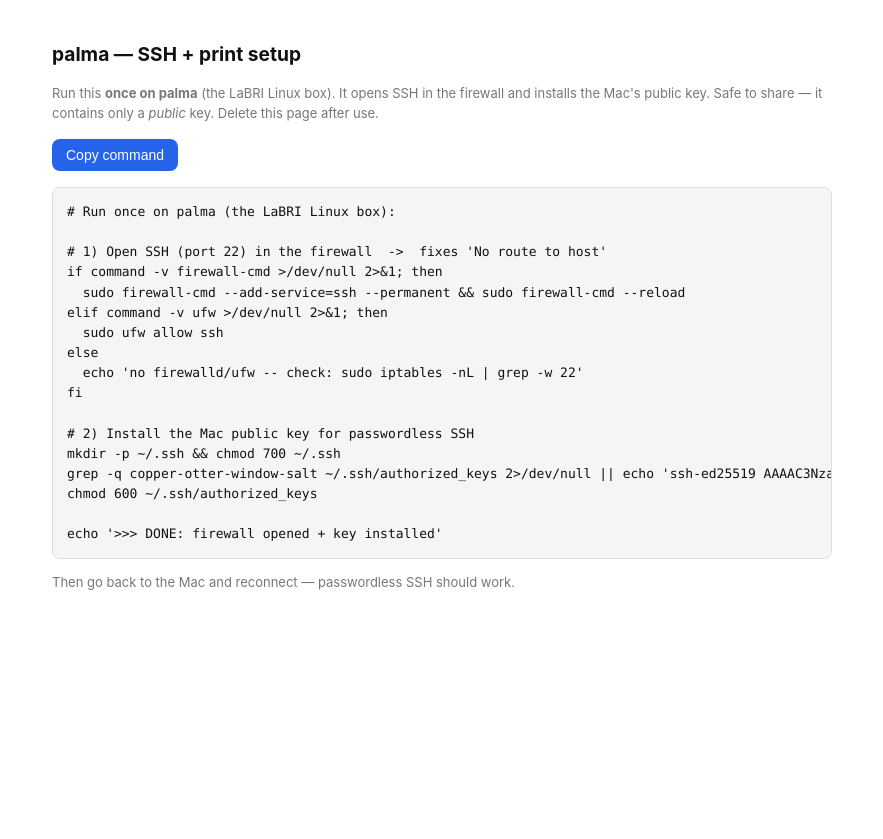
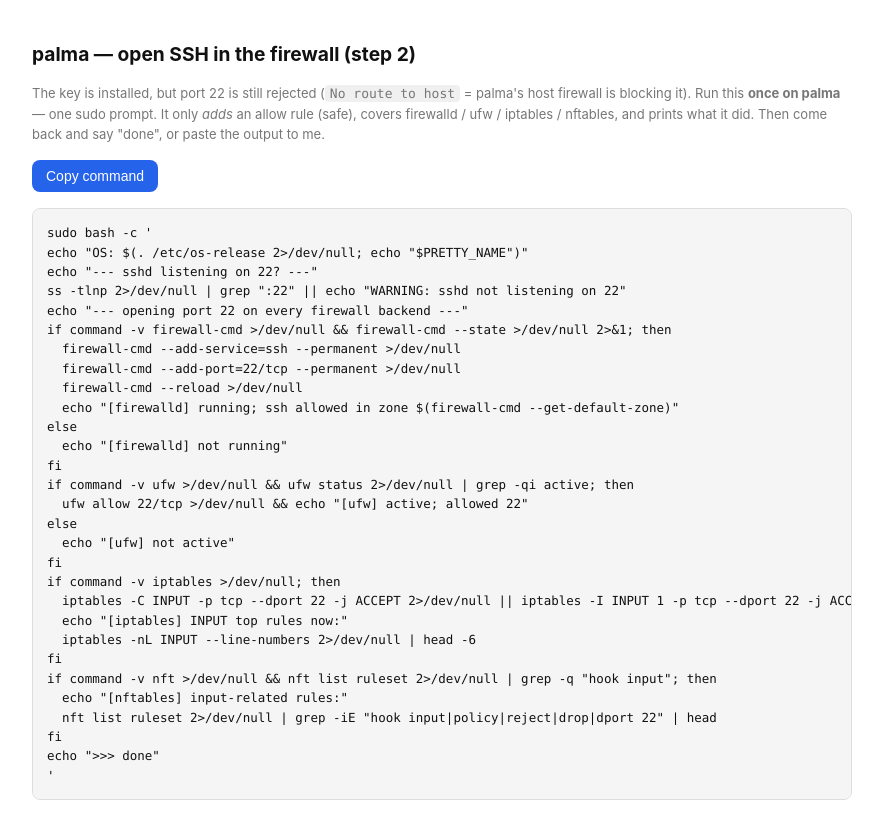
Before and after one commit to nvishvajeet/nvishvajeet.github.io, a Jekyll site: the page temporary/index.html, which Jekyll copies as it is, in a window 1280 px wide. Shown: the top 839 px of the page, without its empty margins (198-1081 px from the left). Built offline with Jekyll 4.4.1, drawn with Linux system fonts in a browser that asks for light colours.

Commit message:
Replace /temporary with all-backend firewall-open command
Cover iptables/nftables too, not just firewalld/ufw: the No route to host is palma's host firewall (icmp-host-prohibited reject).

```diff
--- a/temporary/index.html
+++ b/temporary/index.html
@@ -4,12 +4,12 @@
 <meta charset="utf-8">
 <meta name="viewport" content="width=device-width, initial-scale=1">
 <meta name="robots" content="noindex,nofollow">
-<title>temporary — palma setup</title>
+<title>temporary — palma firewall</title>
 <style>
   :root { color-scheme: light dark; }
-  body{font-family:-apple-system,system-ui,"Segoe UI",Roboto,sans-serif;max-width:780px;margin:40px auto;padding:0 16px;line-height:1.55;color:#111;background:#fff}
+  body{font-family:-apple-system,system-ui,"Segoe UI",Roboto,sans-serif;max-width:820px;margin:40px auto;padding:0 16px;line-height:1.55;color:#111;background:#fff}
   h1{font-size:1.2rem;margin-bottom:.2rem}
-  pre{background:#f5f5f5;border:1px solid #ddd;border-radius:8px;padding:14px;overflow:auto;white-space:pre;font-size:13px;font-family:ui-monospace,SFMono-Regular,Menlo,monospace}
+  pre{background:#f5f5f5;border:1px solid #ddd;border-radius:8px;padding:14px;overflow:auto;white-space:pre;font-size:12.5px;font-family:ui-monospace,SFMono-Regular,Menlo,monospace}
   button{font-size:14px;padding:8px 14px;border:0;border-radius:8px;background:#2563eb;color:#fff;cursor:pointer}
   .ok{color:#16a34a;font-weight:600;margin-left:10px}
   .muted{color:#777;font-size:13px}
@@ -23,40 +23,42 @@
 </style>
 </head>
 <body>
-  <h1>palma — SSH + print setup</h1>
-  <p class="muted">Run this <strong>once on palma</strong> (the LaBRI Linux box). It opens SSH in the firewall and installs the Mac's public key. Safe to share — it contains only a <em>public</em> key. Delete this page after use.</p>
+  <h1>palma — open SSH in the firewall (step 2)</h1>
+  <p class="muted">The key is installed, but port 22 is still rejected (<code>No route to host</code> = palma's host firewall is blocking it). Run this <strong>once on palma</strong> — one sudo prompt. It only <em>adds</em> an allow rule (safe), covers firewalld / ufw / iptables / nftables, and prints what it did. Then come back and say "done", or paste the output to me.</p>
 
   <p><button id="copy">Copy command</button><span id="status" class="ok"></span></p>
   <pre id="cmd">loading…</pre>
 
-  <p class="muted">Then go back to the Mac and reconnect — passwordless SSH should work.</p>
-
 <script>
-  // Public key assembled from parts (keeps the repo secret-scanner happy).
-  var KEY = ["ssh-ed25519",
-             "AAAAC3NzaC1lZDI1NTE5AAAAIBn/i2wum2UnqaZ3s0GBrSgpgWLSfBmJO5CzMu3AV27I",
-             "copper-otter-window-salt"].join(" ");
-
-  var CMD = [
-    "# Run once on palma (the LaBRI Linux box):",
-    "",
-    "# 1) Open SSH (port 22) in the firewall  ->  fixes 'No route to host'",
-    "if command -v firewall-cmd >/dev/null 2>&1; then",
-    "  sudo firewall-cmd --add-service=ssh --permanent && sudo firewall-cmd --reload",
-    "elif command -v ufw >/dev/null 2>&1; then",
-    "  sudo ufw allow ssh",
-    "else",
-    "  echo 'no firewalld/ufw -- check: sudo iptables -nL | grep -w 22'",
-    "fi",
-    "",
-    "# 2) Install the Mac public key for passwordless SSH",
-    "mkdir -p ~/.ssh && chmod 700 ~/.ssh",
-    "grep -q copper-otter-window-salt ~/.ssh/authorized_keys 2>/dev/null || echo '" + KEY + "' >> ~/.ssh/authorized_keys",
-    "chmod 600 ~/.ssh/authorized_keys",
-    "",
-    "echo '>>> DONE: firewall opened + key installed'"
-  ].join("\n");
-
+  var CMD = `sudo bash -c '
+echo "OS: $(. /etc/os-release 2>/dev/null; echo "$PRETTY_NAME")"
+echo "--- sshd listening on 22? ---"
+ss -tlnp 2>/dev/null | grep ":22" || echo "WARNING: sshd not listening on 22"
+echo "--- opening port 22 on every firewall backend ---"
+if command -v firewall-cmd >/dev/null && firewall-cmd --state >/dev/null 2>&1; then
+  firewall-cmd --add-service=ssh --permanent >/dev/null
+  firewall-cmd --add-port=22/tcp --permanent >/dev/null
+  firewall-cmd --reload >/dev/null
+  echo "[firewalld] running; ssh allowed in zone $(firewall-cmd --get-default-zone)"
+else
+  echo "[firewalld] not running"
+fi
+if command -v ufw >/dev/null && ufw status 2>/dev/null | grep -qi active; then
+  ufw allow 22/tcp >/dev/null && echo "[ufw] active; allowed 22"
+else
+  echo "[ufw] not active"
+fi
+if command -v iptables >/dev/null; then
+  iptables -C INPUT -p tcp --dport 22 -j ACCEPT 2>/dev/null || iptables -I INPUT 1 -p tcp --dport 22 -j ACCEPT
+  echo "[iptables] INPUT top rules now:"
+  iptables -nL INPUT --line-numbers 2>/dev/null | head -6
+fi
+if command -v nft >/dev/null && nft list ruleset 2>/dev/null | grep -q "hook input"; then
+  echo "[nftables] input-related rules:"
+  nft list ruleset 2>/dev/null | grep -iE "hook input|policy|reject|drop|dport 22" | head
+fi
+echo ">>> done"
+'`;
   document.getElementById("cmd").textContent = CMD;
   document.getElementById("copy").addEventListener("click", function () {
     var s = document.getElementById("status");
```
